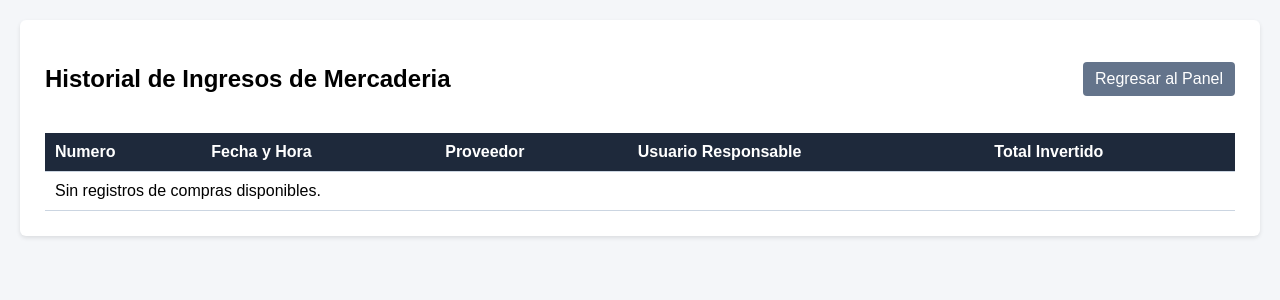
After one commit to alexandra2762/sistema_inventario_ventas, a PHP site: page /historial_compras.php in a window 1280 px wide. The commit adds this page. Shown: the top 300 px of the page. Run offline with PHP 8.4, Linux system fonts and the light colour scheme; the visitor is signed in with stand-in values (Sample User, id 1); data comes from the database, SQL or seed files in the repository; data that the repository does not hold is empty.

Commit message:
Creacion del historial de compras con consulta relacional multiple

```diff
--- a/Sistema_Inventario_Ventas/Dashboard.php
+++ b/Sistema_Inventario_Ventas/Dashboard.php
@@ -227,6 +227,10 @@ $valor_inventario = $resultado_valor->fetch_assoc()['total'];
             Registrar ingreso de mercadería
         </a>
 
+        <a href="historial_compras.php" class="modulo">
+            Historial de Compras
+        </a>
+
         <a href="index.php" class="modulo">
             Página Principal
         </a>
--- /dev/null
+++ b/Sistema_Inventario_Ventas/historial_compras.php
@@ -0,0 +1,70 @@
+<?php
+session_start();
+
+if (!isset($_SESSION['user_id'])) {
+    header('Location: index.php');
+    exit();
+}
+
+require_once 'conexion.php';
+
+$sql = "SELECT c.id AS numero_factura, c.fecha, p.nombre_empresa AS proveedor,
+               u.nombre_completo AS cajero, c.total
+        FROM compras c
+        INNER JOIN proveedores p ON c.proveedor_id = p.id
+        INNER JOIN usuarios u ON c.usuario_id = u.id
+        ORDER BY c.id DESC";
+$resultado = $conn->query($sql);
+?>
+<!DOCTYPE html>
+<html lang="es">
+<head>
+    <meta charset="UTF-8">
+    <meta name="viewport" content="width=device-width, initial-scale=1.0">
+    <title>Historial de Compras</title>
+    <style>
+        body { font-family: Arial, sans-serif; background-color: #f4f6f9; margin: 20px; }
+        .contenedor { background: #ffffff; padding: 25px; border-radius: 6px; box-shadow: 0 2px 4px rgba(0, 0, 0, 0.1); }
+        .encabezado { display: flex; justify-content: space-between; align-items: center; margin-bottom: 20px; }
+        .btn-regresar { background: #64748b; color: #ffffff; padding: 8px 12px; text-decoration: none; border-radius: 4px; }
+        table { width: 100%; border-collapse: collapse; }
+        th, td { padding: 10px; border-bottom: 1px solid #cbd5e1; text-align: left; }
+        th { background-color: #1e293b; color: #ffffff; }
+        .monto { color: #059669; font-weight: bold; }
+    </style>
+</head>
+<body>
+    <div class="contenedor">
+        <div class="encabezado">
+            <h2>Historial de Ingresos de Mercaderia</h2>
+            <a href="Dashboard.php" class="btn-regresar">Regresar al Panel</a>
+        </div>
+        <table>
+            <thead>
+                <tr>
+                    <th>Numero</th>
+                    <th>Fecha y Hora</th>
+                    <th>Proveedor</th>
+                    <th>Usuario Responsable</th>
+                    <th>Total Invertido</th>
+                </tr>
+            </thead>
+            <tbody>
+                <?php if ($resultado->num_rows > 0): ?>
+                    <?php while ($fila = $resultado->fetch_assoc()): ?>
+                        <tr>
+                            <td><?= htmlspecialchars($fila['numero_factura'], ENT_QUOTES, 'UTF-8') ?></td>
+                            <td><?= htmlspecialchars($fila['fecha'], ENT_QUOTES, 'UTF-8') ?></td>
+                            <td><?= htmlspecialchars($fila['proveedor'], ENT_QUOTES, 'UTF-8') ?></td>
+                            <td><?= htmlspecialchars($fila['cajero'], ENT_QUOTES, 'UTF-8') ?></td>
+                            <td class="monto">$<?= number_format((float) $fila['total'], 2) ?></td>
+                        </tr>
+                    <?php endwhile; ?>
+                <?php else: ?>
+                    <tr><td colspan="5">Sin registros de compras disponibles.</td></tr>
+                <?php endif; ?>
+            </tbody>
+        </table>
+    </div>
+</body>
+</html>
```
